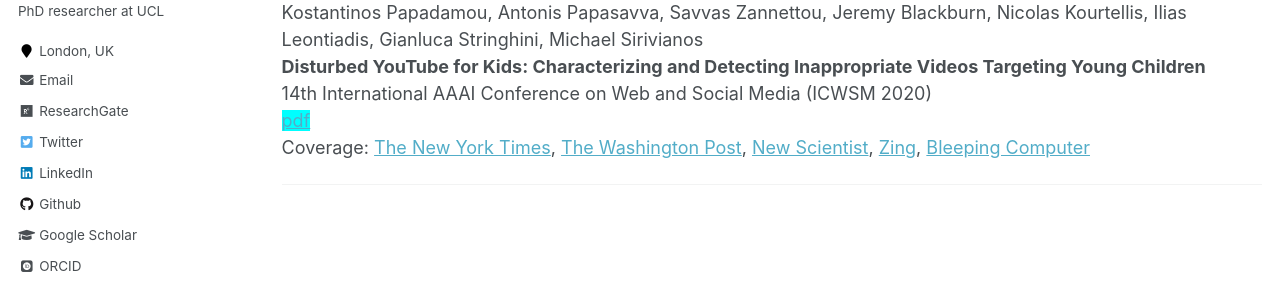
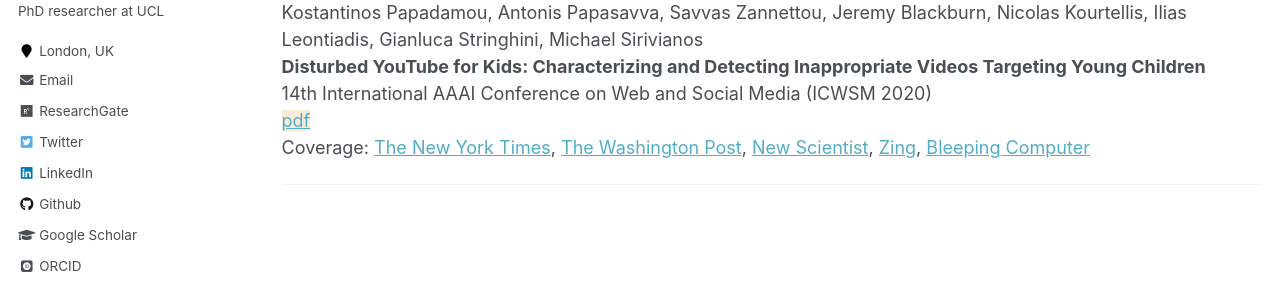
Before and after one commit to mattyhryan/mattyhryan.github.io, a Jekyll site: the page built from _pages/publications.md, in a window 1280 px wide. Shown: the part 293-593 px from the top of the page. Built offline with Jekyll 4.4.1, drawn with Linux system fonts in a browser that asks for light colours; some web fonts are replaced.

Commit message:
highlight

```diff
--- a/_pages/publications.md
+++ b/_pages/publications.md
@@ -16,7 +16,7 @@ For the full list of my publications you can visit my [Google Scholar](https://s
 Kostantinos Papadamou, Antonis Papasavva, Savvas Zannettou, Jeremy Blackburn, Nicolas Kourtellis, Ilias Leontiadis, Gianluca Stringhini, Michael Sirivianos
 **Disturbed YouTube for Kids: Characterizing and Detecting Inappropriate Videos Targeting Young Children**
 14th International AAAI Conference on Web and Social Media (ICWSM 2020)
-<span style="background-color:#00FFFF">[pdf](/files/papadamou2020disturbed.pdf)</span>
+<span style="background-color:#FAEBD7">[pdf](/files/papadamou2020disturbed.pdf)</span>
 Coverage: [The New York Times](https://www.nytimes.com/2019/06/14/opinion/youtube-algorithm.html), [The Washington Post](https://www.washingtonpost.com/technology/2019/03/14/youtube-says-it-bans-preteens-its-site-its-still-delivering-troubling-content-young-children/?noredirect=on), [New Scientist](https://institutions.newscientist.com/article/2196040-children-can-find-inappropriate-videos-on-youtube-in-just-10-clicks/), [Zing](https://news.zing.vn/video-ban-nhan-nhan-va-o-li-tren-youtube-post923996.html), [Bleeping Computer](https://www.bleepingcomputer.com/news/security/researchers-create-algorithm-to-protect-kids-from-disturbing-youtube-videos/)
 
 ---
```
